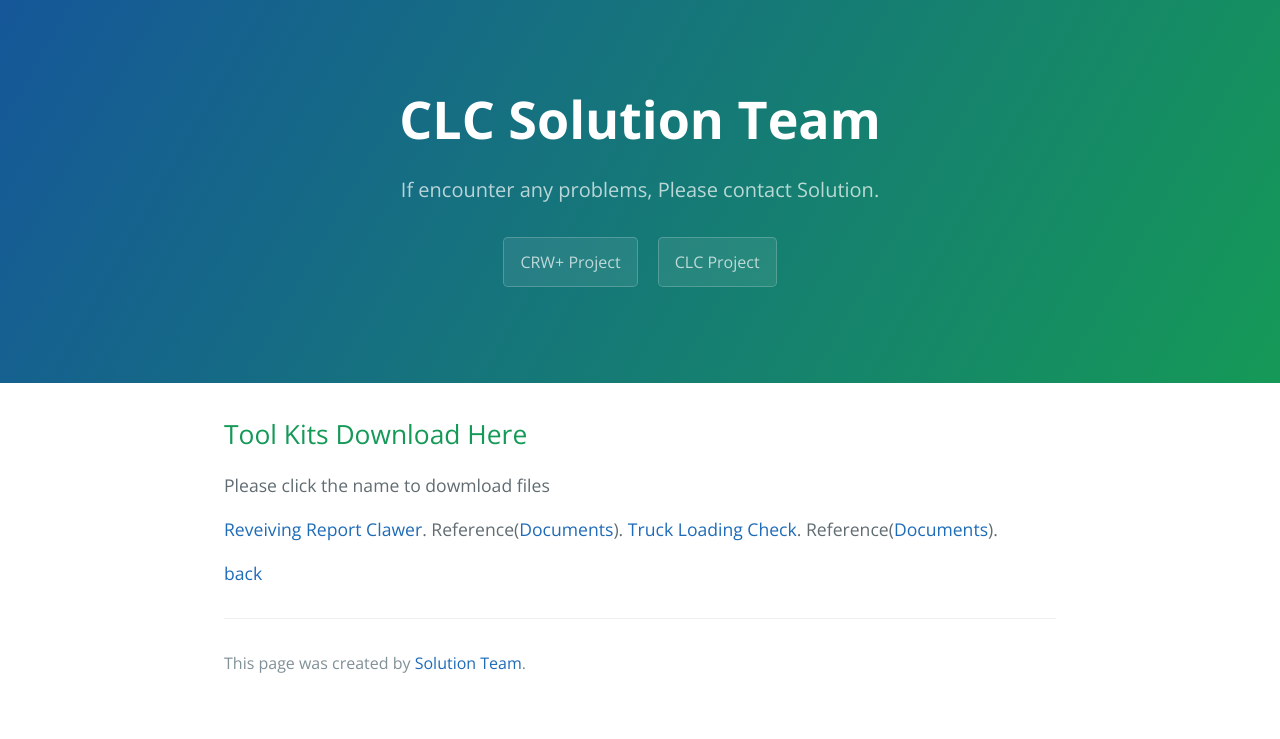
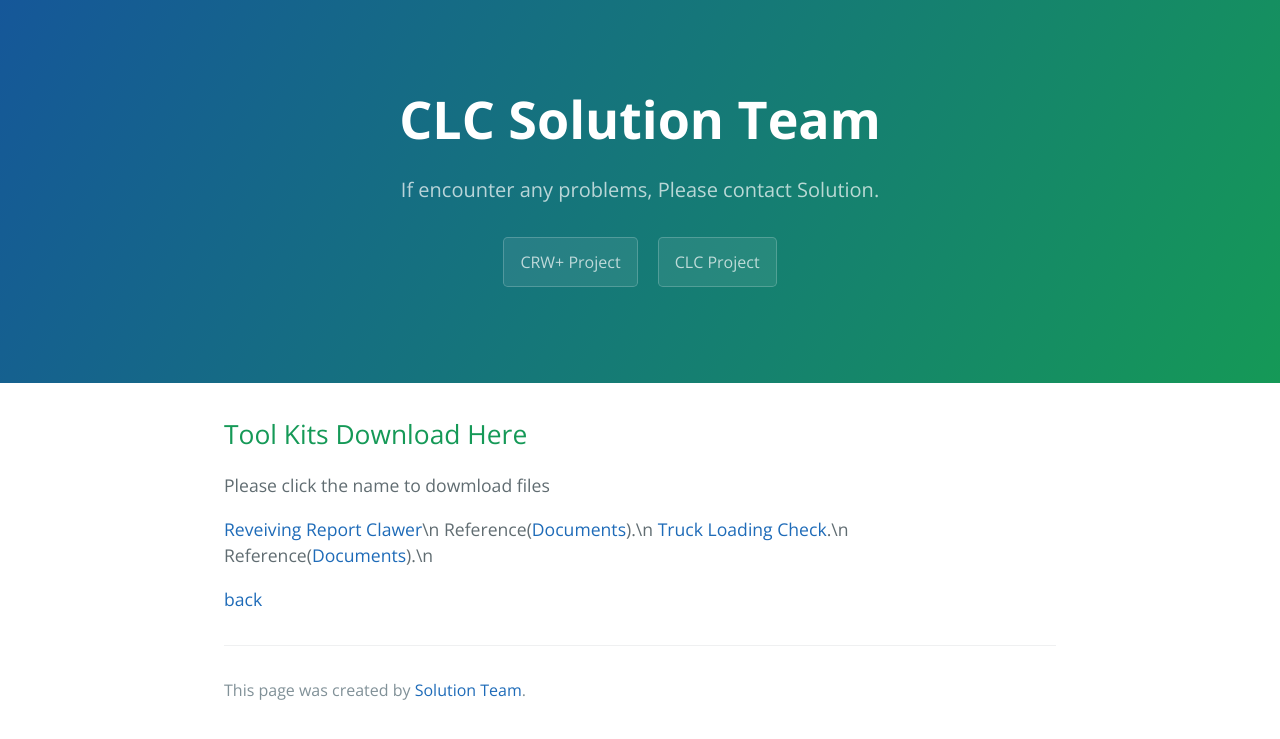
Before and after one commit to Lordbread/Lordbread.github.io, a Jekyll site: the page built from clc_page.md, in a window 1280 px wide. Shown: the top 739 px of the page. Built offline with Jekyll 4.4.1, drawn with Linux system fonts in a browser that asks for light colours; our own code applies the rules of GitHub Pages for plain Markdown files.

Commit message:
Update clc_page.md

```diff
--- a/clc_page.md
+++ b/clc_page.md
@@ -5,9 +5,9 @@ layout: default
 ## Tool Kits Download Here
 Please click the name to dowmload files
 
-[Reveiving Report Clawer]().
-Reference([Documents]()).
-[Truck Loading Check]().
-Reference([Documents]()).
+[Reveiving Report Clawer]()\n
+Reference([Documents]()).\n
+[Truck Loading Check]().\n
+Reference([Documents]()).\n
 
 [back](./)
```
